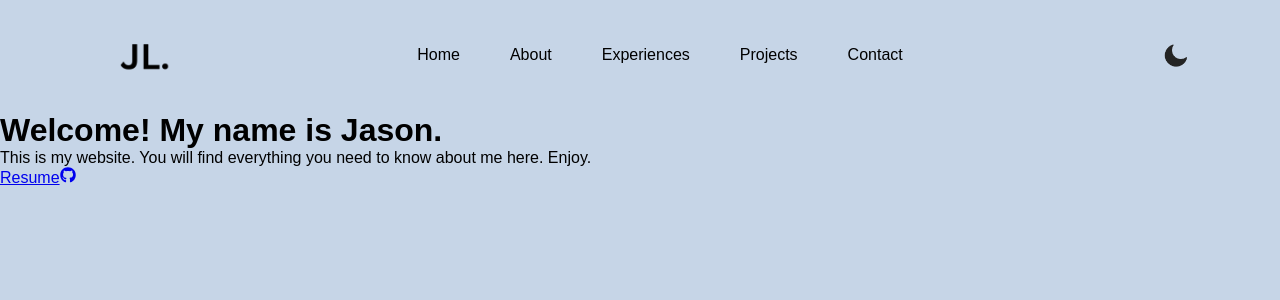
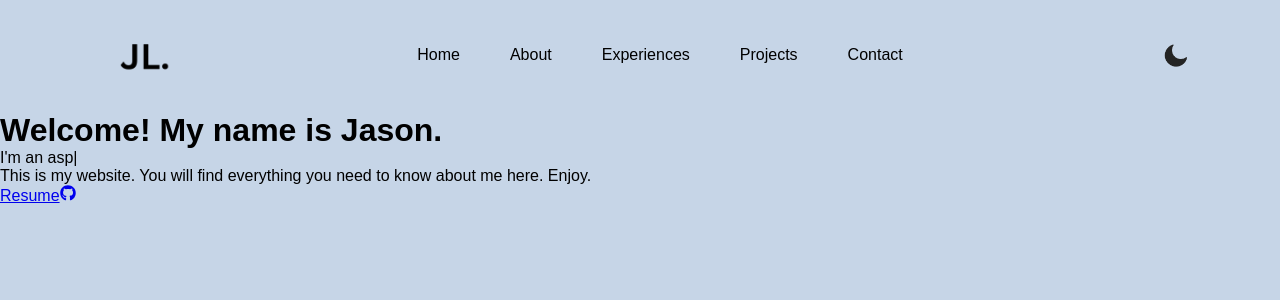
Before and after one commit to jasonliu1103/personalportfoliowebsite, a React (Create React App) app: page / in a window 1280 px wide. Shown: the top 300 px of the page. Built offline with nearby package versions, Linux system fonts and the light colour scheme.

Commit message:
Added typeanimation

```diff
--- a/package.json
+++ b/package.json
@@ -10,6 +10,7 @@
     "react-dom": "^18.3.1",
     "react-icons": "^5.2.0",
     "react-scripts": "5.0.1",
+    "react-type-animation": "^3.2.0",
     "web-vitals": "^2.1.4"
   },
   "scripts": {
@@ -35,5 +36,8 @@
       "last 1 firefox version",
       "last 1 safari version"
     ]
+  },
+  "devDependencies": {
+    "tailwindcss": "^3.4.3"
   }
 }
--- a/src/App.js
+++ b/src/App.js
@@ -1,6 +1,6 @@
 import { useEffect, useState } from "react";
 import Navbar from "./components/Navbar.jsx";
-import About from "./components/Home.jsx";
+import Home from "./components/Home.jsx";
 
 function App() {
   const current_theme = localStorage.getItem("current_state");
@@ -13,7 +13,7 @@ function App() {
   return (
     <div className={`container ${theme}`}>
       <Navbar theme={theme} setTheme={setTheme} />
-      <About theme={theme} setTheme={setTheme} />
+      <Home theme={theme} setTheme={setTheme} />
     </div>
   );
 }
--- a/src/components/Home.jsx
+++ b/src/components/Home.jsx
@@ -1,20 +1,41 @@
 import React from "react";
 import { FaGithub } from "react-icons/fa";
-import resume from '../assets/JasonLiuResume.pdf';
+import resume from "../assets/JasonLiuResume.pdf";
+import { TypeAnimation } from "react-type-animation";
 
 const Home = ({ theme }) => {
   return (
     <div>
       <h1
-        className="toggle-heading"
+        className="title"
         style={{
           color: theme === "light" ? "#000" : "#fff",
         }}
       >
         Welcome! My name is Jason.
       </h1>
+      <TypeAnimation
+        className="typeanimation"
+        style={{
+          color: theme === "light" ? "#000" : "#fff",
+        }}
+        sequence={[
+          "I'm an aspiring engineer",
+          1500,
+          "I'm a music enthusiast",
+          1500,
+          "I'm an ECE student at UWaterloo",
+          1500,
+        ]}
+        wrapper="span"
+        speed={200}
+        deletionSpeed={200}
+        repeat={Infinity}
+        cursor={true}
+        key={theme}
+      />
       <p
-        className="toggle-heading"
+        className="smaller-heading"
         style={{
           color: theme === "light" ? "#000" : "#fff",
         }}
@@ -22,11 +43,7 @@ const Home = ({ theme }) => {
         This is my website. You will find everything you need to know about me
         here. Enjoy.
       </p>
-      <a
-        href={resume}
-        target="_blank"
-        rel="noopener noreferrer"
-      >
+      <a href={resume} target="_blank" rel="noopener noreferrer">
         Resume
       </a>
       <a
```
Also changed, not shown: 1 other file (tests, documents, lock files or other folders).
